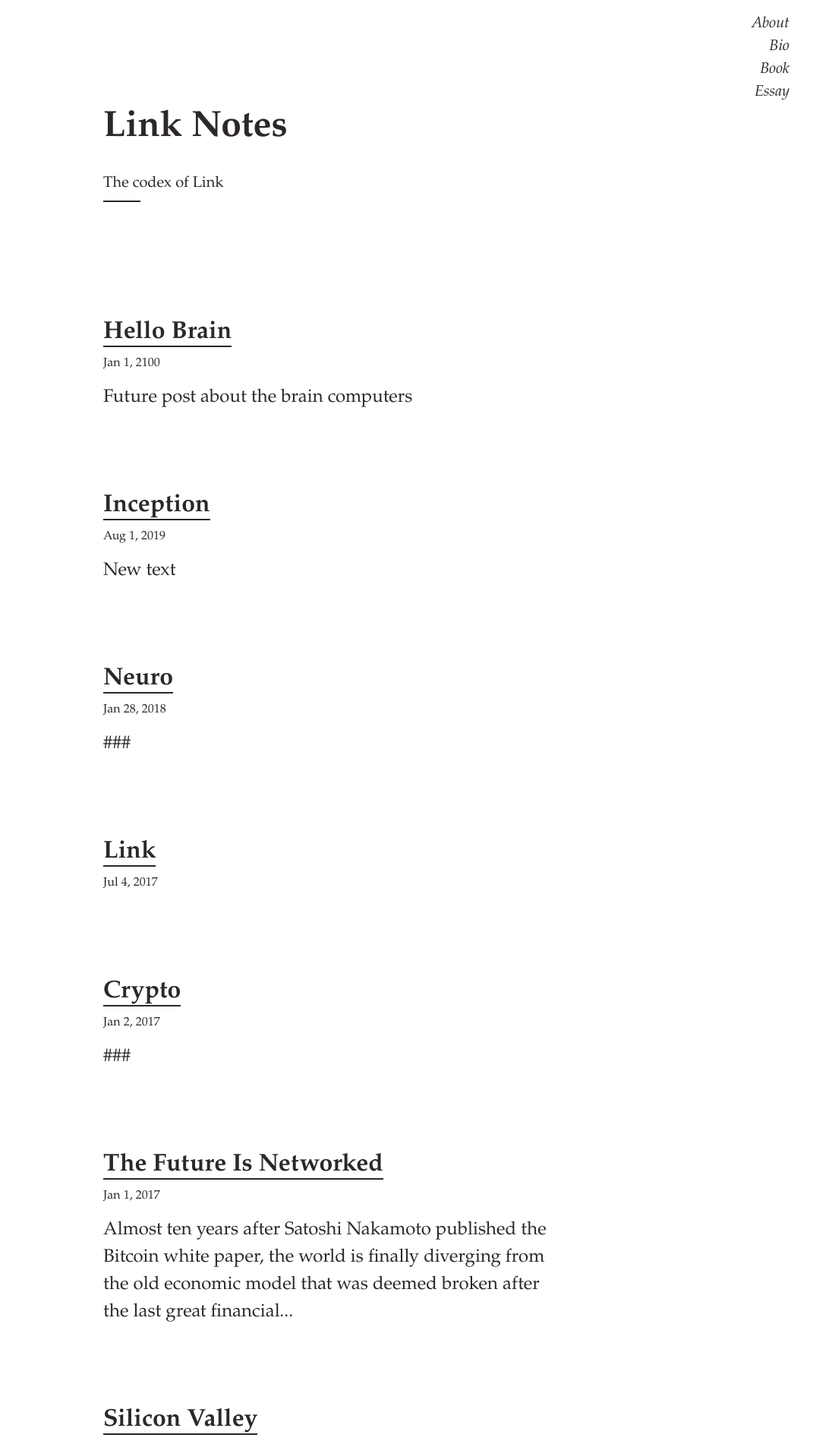
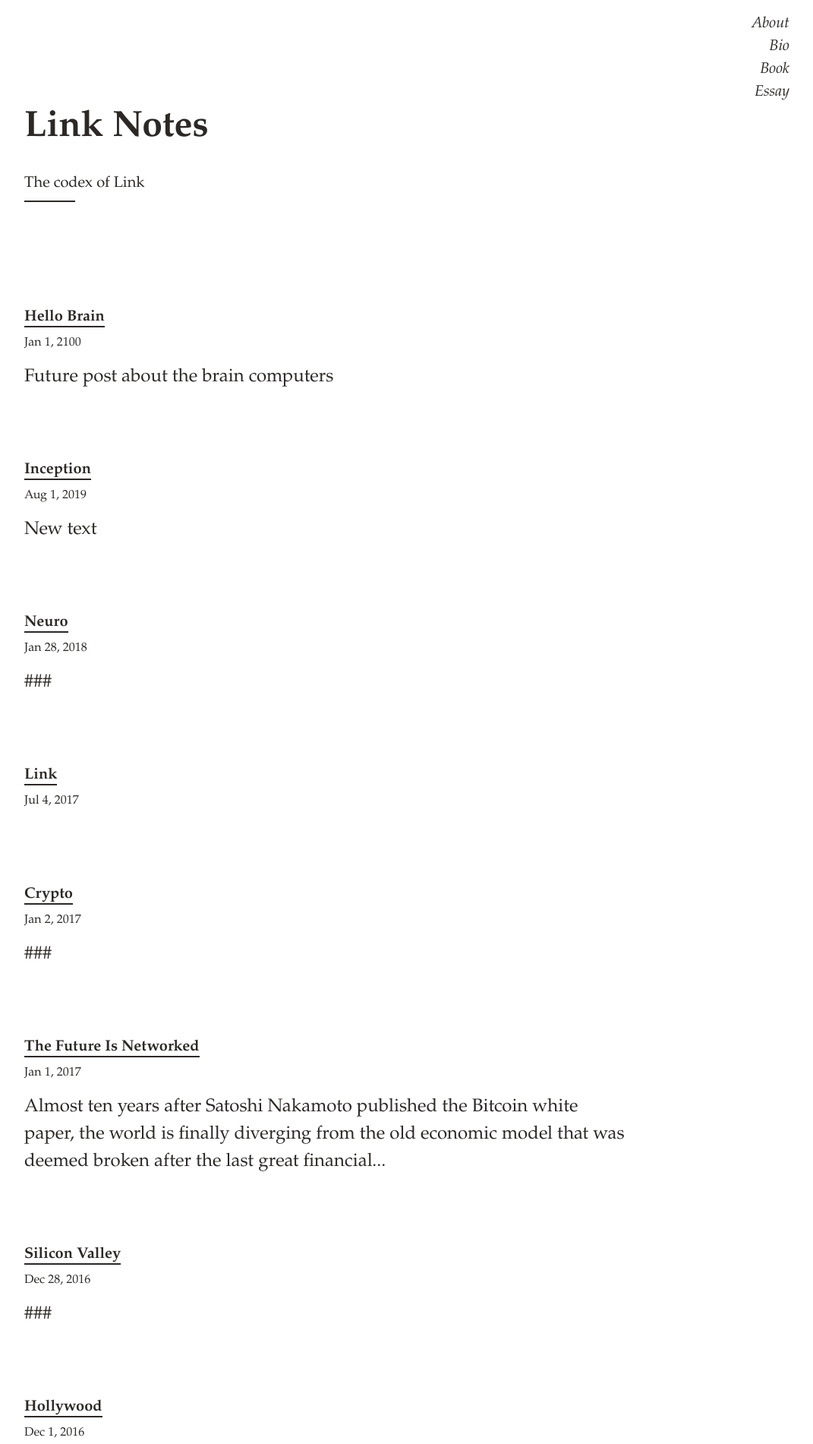
Before and after one commit to linkneuro/linkneuro.github.io, a Jekyll site: the page built from index.html, in a window 1280 px wide. Shown: the top 1901 px of the page at 76% size, without its empty margins (208-1279 px from the left). Built offline with Jekyll 4.4.1, drawn with Linux system fonts in a browser that asks for light colours.

Commit message:
Update _variables.scss

```diff
--- a/_sass/_variables.scss
+++ b/_sass/_variables.scss
@@ -1,7 +1,7 @@
 
 // Font family
 $body-font-family: Athelas, Palatino, Georgia, serif;
-$body-font-size: 12px;
+$body-font-size: 18x;
 $prose-font-size: 24px;
 
 
@@ -9,7 +9,7 @@ $prose-font-size: 24px;
 $h0-mobile: 32px;
 $h0-desktop: 48px;
 
-$h1-size: 32px !default;
+$h1-size: 20px !default;
 $h2-size: 32px !default;
 $h3-size: 24px !default;
 $h4-size: 20px !default;
```
